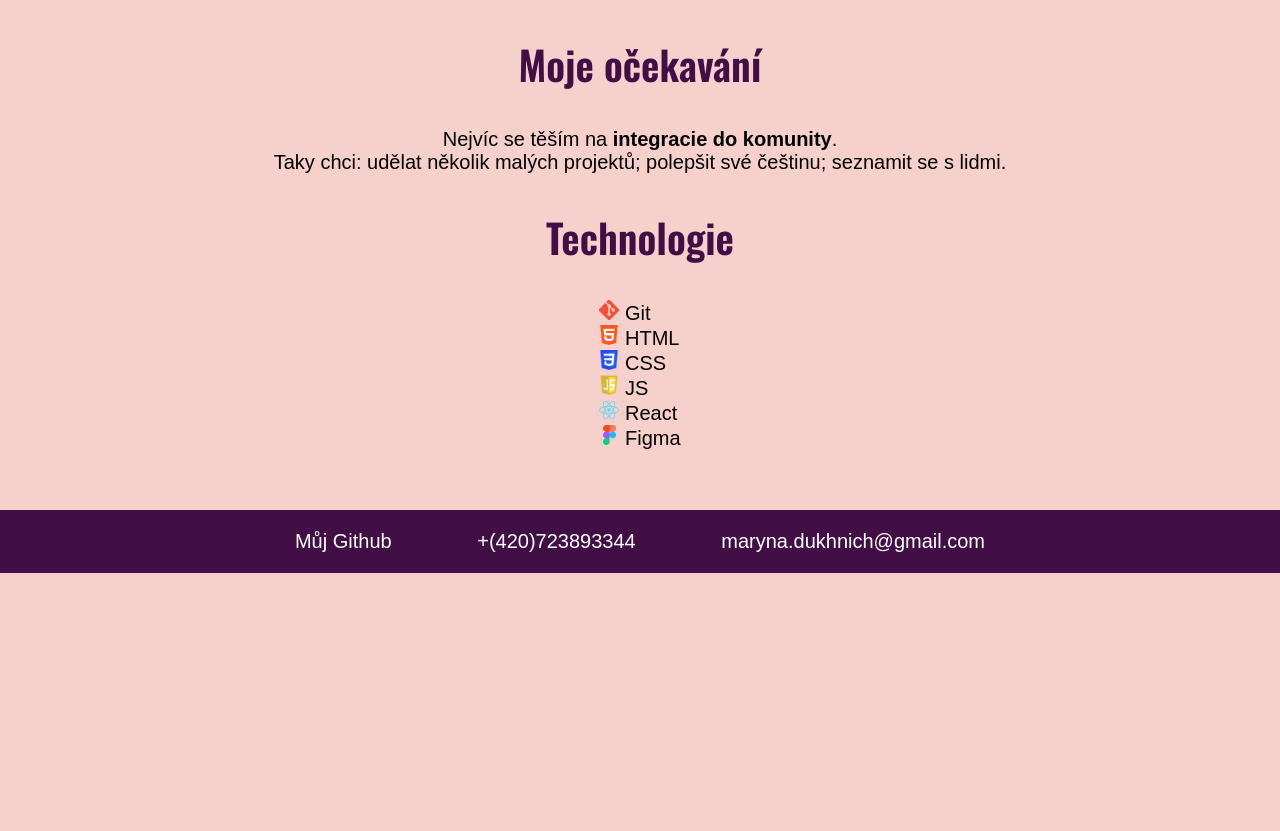
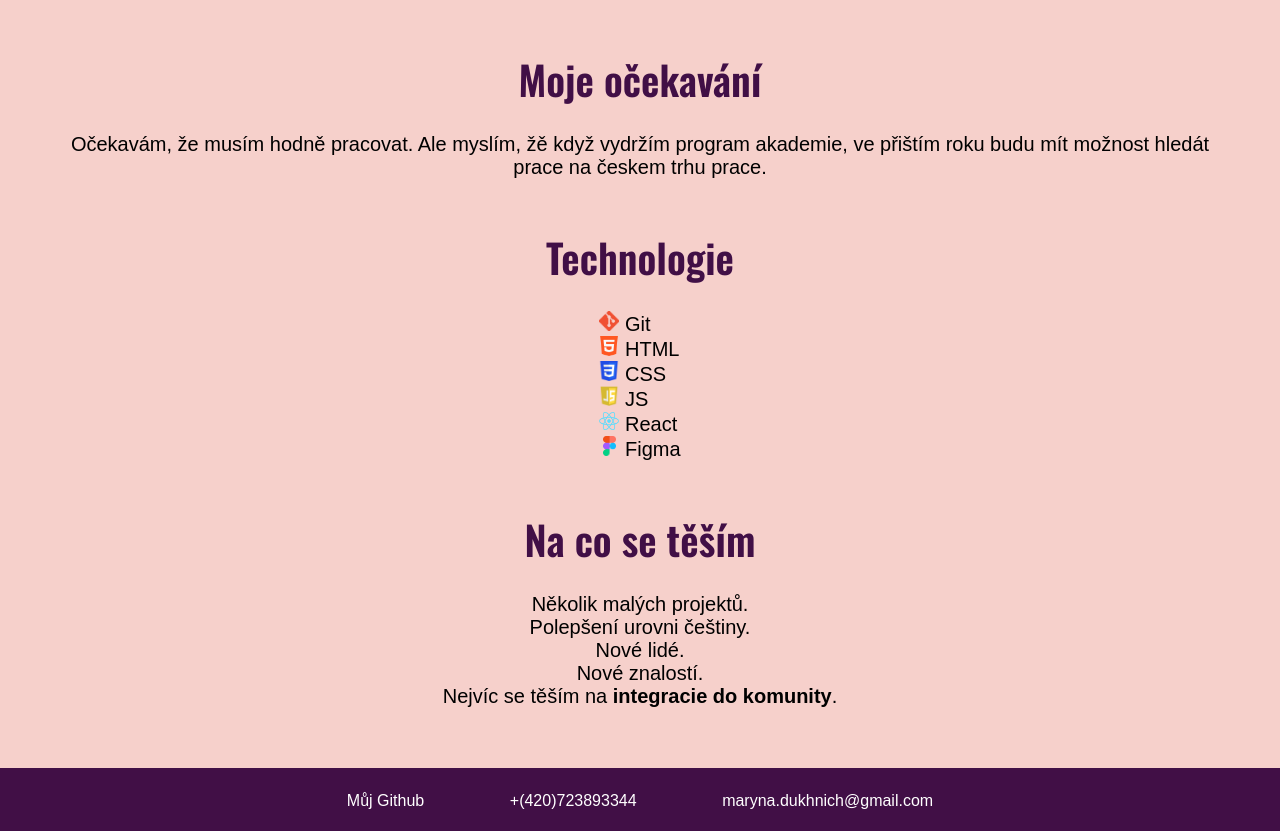
Before and after one commit to dukhnich/cviceni-vizitka-2023, a plain HTML site: page index.html in a window 1280 px wide. Shown: the part 820-1651 px from the top of the page. Before the commit the page ends 1393 px from the top, so only its background shows below. Drawn offline with nearby package versions, Linux system fonts and the light colour scheme.

Commit message:
add section

```diff
--- a/index.html
+++ b/index.html
@@ -20,9 +20,7 @@
     <main>
         <section class="ocekavani">
             <h2>Moje očekavání</h2>
-            <p>Nejvíc se těším na <strong>integracie do komunity</strong>.
-                <br>
-                Taky chci: udělat několik malých projektů; polepšit své češtinu; seznamit se s lidmi. </p>
+            <p>Očekavám, že musím hodně pracovat. Ale myslím, žě když vydržím program akademie, ve přištím roku budu mít možnost hledát prace na českem trhu prace.</p>
         </section>
         <section class="technologie">
             <h2>Technologie</h2>
@@ -53,6 +51,26 @@
                 </li>
             </ol>
         </section>
+        <section class="tesim">
+            <h2>Na co se těším</h2>
+            <ul>
+                <li>
+                    Několik malých projektů.
+                </li>
+                <li>
+                    Polepšení urovni češtiny.
+                </li>
+                <li>
+                    Nové lidé.
+                </li>
+                <li>
+                    Nové znalostí.
+                </li>
+                <li>
+                    Nejvíc se těším na <strong>integracie do komunity</strong>.
+                </li>
+            </ul>
+        </section>
     </main>
 
     <footer class="contakt">
--- a/style.css
+++ b/style.css
@@ -20,6 +20,7 @@ h2 {
     font-family: 'Oswald', sans-serif;
     font-size: 2rem;
     color: rgb(65, 15, 70);
+    margin: 48px 0 24px;
 }
 .photo {
     border-radius: 50%;
@@ -37,7 +38,6 @@ h2 {
     display: flex;
     justify-content: space-between;
     align-items: center;
-    box-shadow: 0 10px 50px white;;
 }
 main {
     width: 1200px;
@@ -50,7 +50,6 @@ main {
 ul,
 ol {
   list-style-type: none;
-  text-align: left;
   padding-left: 0;
   margin: 0;
 }
@@ -62,8 +61,10 @@ ol {
 }
 .technologie ol {
     display: inline-block;
+    text-align: left;
     margin: auto;
 }
+
 
 .contakt {
     background: rgb(65, 15, 70);
@@ -81,6 +82,7 @@ ol {
     color: white;
     text-decoration: none;
     margin: 0 40px;
+    font-size: 0.8rem;
 }
 .contakt a:hover,
 .contakt a:active {
```
